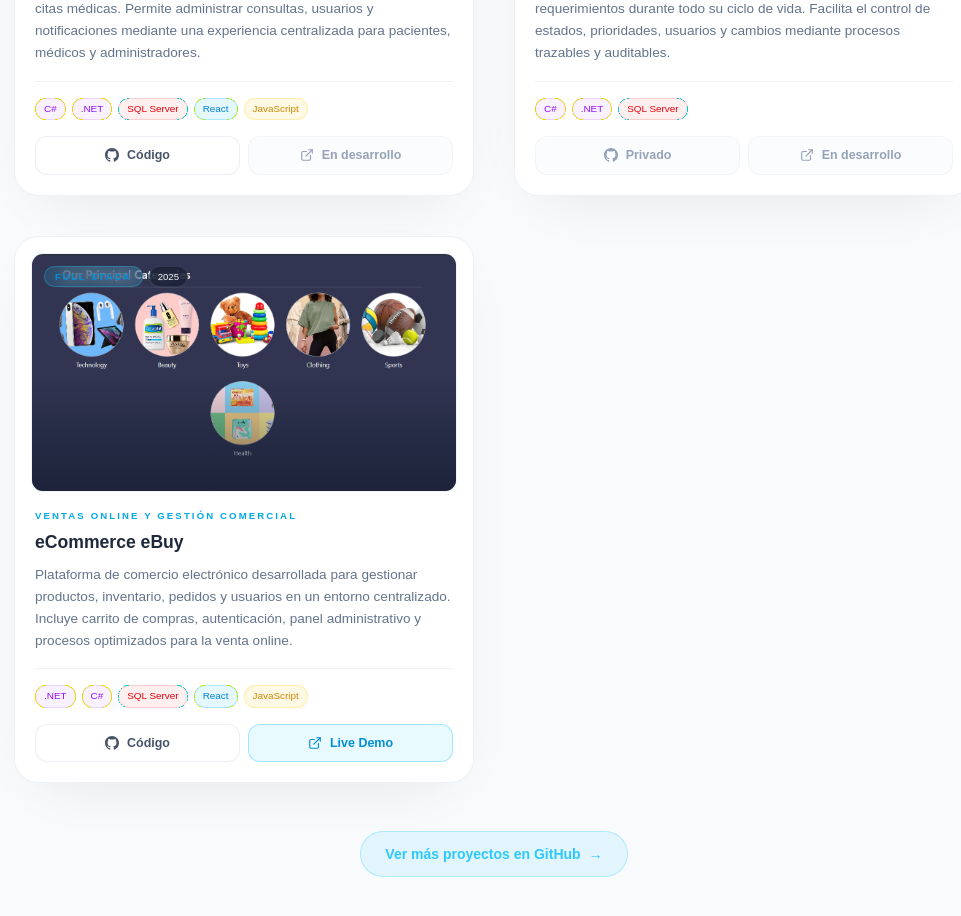
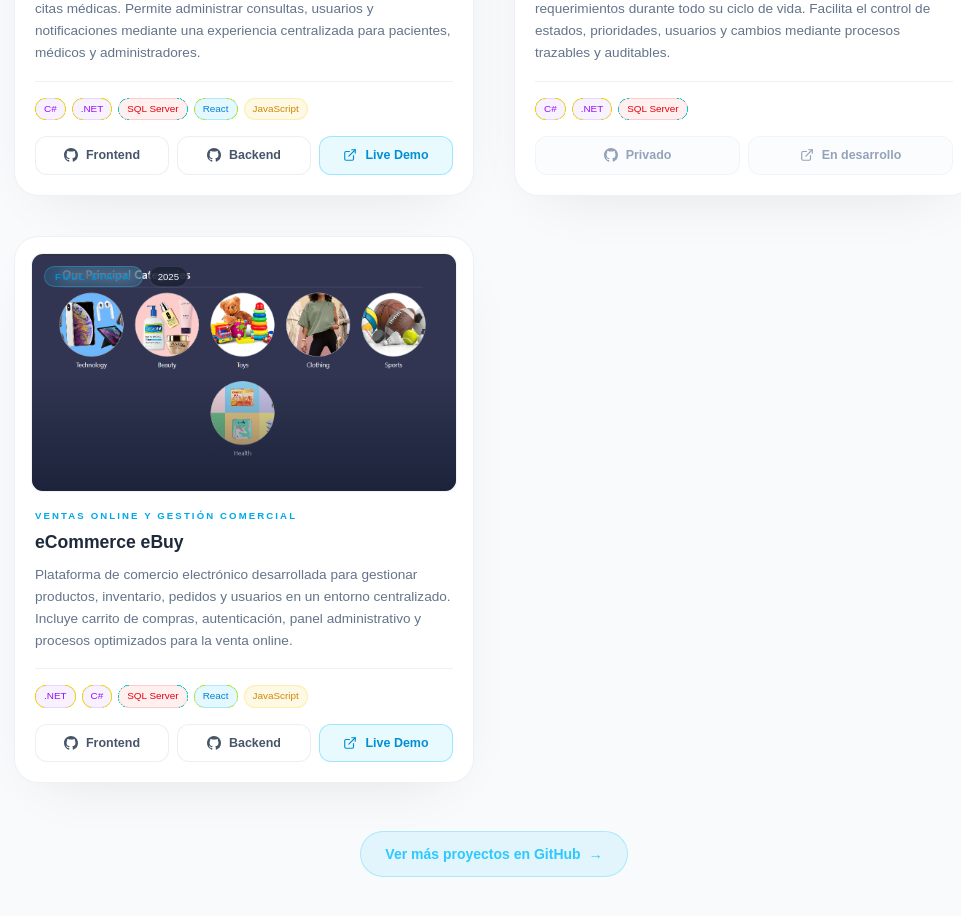
Before and after one commit to JuanAguirre009/JuanDev, a React (Vite) app: page / in a window 1280 px wide. Shown: the part 2460-3376 px from the top of the page, without its empty margins (146-1107 px from the left). Built offline with nearby package versions, Linux system fonts and the light colour scheme.

Commit message:
cambio de estilos
Agregar botón para distinguir entre el back y front en la parte de proyectos

```diff
--- a/src/components/ui/ProjectCard.jsx
+++ b/src/components/ui/ProjectCard.jsx
@@ -1,30 +1,32 @@
-  import { ExternalLink, Star } from "lucide-react";
+import { ExternalLink } from "lucide-react";
 
 const STACK_COLORS = {
-    "React":        "border-sky-400/25 bg-sky-400/10 text-sky-600 dark:text-sky-300",
-    "Next.js":      "border-neutral-400/25 bg-neutral-400/10 text-neutral-600 dark:text-neutral-200",
-    "TypeScript":   "border-blue-400/25 bg-blue-400/10 text-blue-600 dark:text-blue-300",
-    "JavaScript":   "border-yellow-400/25 bg-yellow-400/10 text-yellow-600 dark:text-yellow-300",
-    "C#":           "border-purple-400/25 bg-purple-400/10 text-purple-600 dark:text-purple-300",
-    ".NET":         "border-purple-400/25 bg-purple-400/10 text-purple-600 dark:text-purple-300",
-    "SQL Server":   "border-red-400/25 bg-red-400/10 text-red-600 dark:text-red-300",
-    "Node.js":      "border-green-400/25 bg-green-400/10 text-green-600 dark:text-green-300",
-    "Python":       "border-yellow-400/25 bg-yellow-400/10 text-yellow-600 dark:text-yellow-300",
-    "Docker":       "border-cyan-400/25 bg-cyan-400/10 text-cyan-600 dark:text-cyan-300",
-    "PostgreSQL":   "border-blue-400/25 bg-blue-400/10 text-blue-600 dark:text-blue-300",
-    "MongoDB":      "border-green-400/25 bg-green-400/10 text-green-600 dark:text-green-300",
+  React: "border-sky-400/25 bg-sky-400/10 text-sky-600 dark:text-sky-300",
+  "Next.js": "border-neutral-400/25 bg-neutral-400/10 text-neutral-600 dark:text-neutral-200",
+  TypeScript: "border-blue-400/25 bg-blue-400/10 text-blue-600 dark:text-blue-300",
+  JavaScript: "border-yellow-400/25 bg-yellow-400/10 text-yellow-600 dark:text-yellow-300",
+  "C#": "border-purple-400/25 bg-purple-400/10 text-purple-600 dark:text-purple-300",
+  ".NET": "border-purple-400/25 bg-purple-400/10 text-purple-600 dark:text-purple-300",
+  "SQL Server": "border-red-400/25 bg-red-400/10 text-red-600 dark:text-red-300",
+  "Node.js": "border-green-400/25 bg-green-400/10 text-green-600 dark:text-green-300",
+  Python: "border-yellow-400/25 bg-yellow-400/10 text-yellow-600 dark:text-yellow-300",
+  Docker: "border-cyan-400/25 bg-cyan-400/10 text-cyan-600 dark:text-cyan-300",
+  PostgreSQL: "border-blue-400/25 bg-blue-400/10 text-blue-600 dark:text-blue-300",
+  MongoDB: "border-green-400/25 bg-green-400/10 text-green-600 dark:text-green-300",
 };
 
-  const STACK_COLOR_DEFAULT = "border-dark-200/70 bg-white/80 text-dark-500 dark:border-dark-600/50 dark:bg-dark-700/60 dark:text-dark-200";
+const STACK_COLOR_DEFAULT =
+  "border-dark-200/70 bg-white/80 text-dark-500 dark:border-dark-600/50 dark:bg-dark-700/60 dark:text-dark-200";
 
 const CATEGORY_COLORS = {
   "Full Stack": "border-primary-400/30 bg-primary-400/15 text-primary-600 dark:text-primary-300",
-    "Backend":    "border-amber-400/30 bg-amber-400/15 text-amber-600 dark:text-amber-300",
-    "Frontend":   "border-sky-400/30 bg-sky-400/15 text-sky-600 dark:text-sky-300",
-    "Mobile":     "border-green-400/30 bg-green-400/15 text-green-600 dark:text-green-300",
+  Backend: "border-amber-400/30 bg-amber-400/15 text-amber-600 dark:text-amber-300",
+  Frontend: "border-sky-400/30 bg-sky-400/15 text-sky-600 dark:text-sky-300",
+  Mobile: "border-green-400/30 bg-green-400/15 text-green-600 dark:text-green-300",
 };
 
-  const CATEGORY_COLOR_DEFAULT = "border-white/15 bg-white/10 text-dark-600 dark:text-dark-100";
+const CATEGORY_COLOR_DEFAULT =
+  "border-white/15 bg-white/10 text-dark-600 dark:text-dark-100";
 
 const GithubIcon = () => (
   <svg
@@ -43,9 +45,12 @@
 
   return (
     <div className="absolute left-3 top-3 flex flex-wrap items-center gap-1.5">
-        <span className={`rounded-full border px-2.5 py-0.5 text-[0.6rem] font-semibold uppercase tracking-[0.18em] backdrop-blur-sm ${colorClasses}`}>
+      <span
+        className={`rounded-full border px-2.5 py-0.5 text-[0.6rem] font-semibold uppercase tracking-[0.18em] backdrop-blur-sm ${colorClasses}`}
+      >
         {category}
       </span>
+
       {date && (
         <span className="rounded-full border border-white/10 bg-dark-900/70 px-2 py-0.5 text-[0.6rem] font-medium text-dark-100 backdrop-blur-sm">
           {date}
@@ -55,28 +60,17 @@
   );
 };
 
-  const ImageHoverOverlay = ({ hasLiveUrl }) => {
-    if (!hasLiveUrl) return null;
-
-    return (
-      <div
-        aria-hidden="true"
-        className="absolute inset-0 flex items-center justify-center bg-dark-900/55 opacity-0 backdrop-blur-[1px] transition-opacity duration-300 group-hover:opacity-100"
+const StackList = ({ stack }) => (
+  <ul
+    className="flex flex-wrap gap-1.5"
+    aria-label="Tecnologías utilizadas"
   >
-        <span className="flex items-center gap-2 rounded-full border border-white/20 bg-white/10 px-4 py-2 text-xs font-semibold text-white backdrop-blur">
-          <ExternalLink className="h-3.5 w-3.5" aria-hidden="true" />
-          Ver demo
-        </span>
-      </div>
-    );
-  };
-
-  const StackList = ({ stack }) => (
-    <ul className="flex flex-wrap gap-1.5" aria-label="Tecnologías utilizadas">
     {stack.map((tech) => (
       <li
         key={tech}
-          className={`rounded-full border px-2 py-0.5 text-[0.62rem] font-medium transition-colors duration-200 ${STACK_COLORS[tech] ?? STACK_COLOR_DEFAULT}`}
+        className={`rounded-full border px-2 py-0.5 text-[0.62rem] font-medium transition-colors duration-200 ${
+          STACK_COLORS[tech] ?? STACK_COLOR_DEFAULT
+        }`}
       >
         {tech}
       </li>
@@ -84,21 +78,35 @@
   </ul>
 );
 
-  const CardActions = ({ github, href }) => (
-    <div className="mt-4 flex items-center gap-2">
-      {github ? (
+const CardActions = ({ githubFront, githubBack, href }) => (
+  <div className="mt-4 flex flex-wrap items-center gap-2">
+    {githubFront && (
       <a
-          href={github}
+        href={githubFront}
         target="_blank"
         rel="noopener noreferrer"
         onClick={(e) => e.stopPropagation()}
-          aria-label="Ver código fuente en GitHub"
         className="flex flex-1 items-center justify-center gap-2 rounded-xl border border-dark-200/70 bg-white/80 px-3 py-2 text-[0.78rem] font-semibold text-dark-600 transition-all duration-200 hover:border-dark-300 hover:bg-white hover:text-dark-800 dark:border-white/10 dark:bg-white/5 dark:text-dark-200 dark:hover:border-white/20 dark:hover:bg-white/10 dark:hover:text-white"
       >
         <GithubIcon />
-          Código
+        Frontend
       </a>
-      ) : (
+    )}
+
+    {githubBack && (
+      <a
+        href={githubBack}
+        target="_blank"
+        rel="noopener noreferrer"
+        onClick={(e) => e.stopPropagation()}
+        className="flex flex-1 items-center justify-center gap-2 rounded-xl border border-dark-200/70 bg-white/80 px-3 py-2 text-[0.78rem] font-semibold text-dark-600 transition-all duration-200 hover:border-dark-300 hover:bg-white hover:text-dark-800 dark:border-white/10 dark:bg-white/5 dark:text-dark-200 dark:hover:border-white/20 dark:hover:bg-white/10 dark:hover:text-white"
+      >
+        <GithubIcon />
+        Backend
+      </a>
+    )}
+
+    {!githubFront && !githubBack && (
       <span
         title="Repositorio privado"
         className="flex flex-1 cursor-not-allowed select-none items-center justify-center gap-2 rounded-xl border border-dark-200/40 bg-dark-100/30 px-3 py-2 text-[0.78rem] font-semibold text-dark-400 dark:border-white/5 dark:bg-white/[0.03] dark:text-dark-500"
@@ -114,10 +122,9 @@
         target="_blank"
         rel="noopener noreferrer"
         onClick={(e) => e.stopPropagation()}
-          aria-label="Ver demo en vivo del proyecto"
         className="flex flex-1 items-center justify-center gap-2 rounded-xl border border-primary-400/40 bg-primary-400/10 px-3 py-2 text-[0.78rem] font-semibold text-primary-600 transition-all duration-200 hover:border-primary-400/60 hover:bg-primary-400/20 hover:text-primary-700 dark:text-primary-300 dark:hover:text-primary-200"
       >
-          <ExternalLink className="h-3.5 w-3.5 shrink-0" aria-hidden="true" />
+        <ExternalLink className="h-3.5 w-3.5 shrink-0" />
         Live Demo
       </a>
     ) : (
@@ -125,7 +132,7 @@
         title="Demo en desarrollo"
         className="flex flex-1 cursor-not-allowed select-none items-center justify-center gap-2 rounded-xl border border-dark-200/40 bg-dark-100/30 px-3 py-2 text-[0.78rem] font-semibold text-dark-400 dark:border-white/5 dark:bg-white/[0.03] dark:text-dark-500"
       >
-          <ExternalLink className="h-3.5 w-3.5 shrink-0" aria-hidden="true" />
+        <ExternalLink className="h-3.5 w-3.5 shrink-0" />
         En desarrollo
       </span>
     )}
@@ -141,13 +148,13 @@
     excerpt,
     cover,
     stack = [],
-      github = null,
+    githubFront = null,
+    githubBack = null,
     href = null,
   } = project;
 
   return (
     <article className="group relative flex h-full flex-col overflow-hidden rounded-[24px] border border-dark-200/60 bg-white shadow-[0_20px_60px_-30px_rgba(0,0,0,0.12)] backdrop-blur-sm transition-all duration-300 hover:-translate-y-1.5 hover:border-primary-400/30 hover:shadow-[0_28px_70px_-25px_rgba(0,0,0,0.18)] dark:border-white/[0.08] dark:bg-dark-900/80 dark:shadow-[0_20px_60px_-30px_rgba(0,0,0,0.6)] dark:hover:border-primary-400/20 dark:hover:shadow-[0_28px_70px_-25px_rgba(0,0,0,0.75),0_0_0_1px_rgba(99,179,237,0.12)]">
-
       <div className="relative mx-4 mt-4 aspect-[16/9] overflow-hidden rounded-xl border border-dark-200/40 bg-dark-100/50 dark:border-white/[0.08] dark:bg-dark-800">
         <img
           src={cover}
@@ -156,8 +163,12 @@
           loading="lazy"
           decoding="async"
         />
-          <div aria-hidden="true" className="pointer-events-none absolute inset-0 bg-gradient-to-t from-dark-900/60 via-transparent to-transparent" />
-          <ImageHoverOverlay hasLiveUrl={Boolean(href)} />
+
+        <div
+          aria-hidden="true"
+          className="pointer-events-none absolute inset-0 bg-gradient-to-t from-dark-900/60 via-transparent to-transparent"
+        />
+
         <CardBadges category={category} date={date} />
       </div>
 
@@ -167,15 +178,27 @@
             {subtitle}
           </span>
         )}
+
         <h3 className="mt-1.5 text-[1.1rem] font-bold leading-snug text-dark-800 dark:text-white">
           {title}
         </h3>
+
         <p className="mt-2.5 text-[0.85rem] leading-relaxed text-dark-500 dark:text-dark-300">
           {excerpt}
         </p>
-          <div aria-hidden="true" className="my-4 h-px w-full bg-dark-200/60 dark:bg-white/[0.06]" />
+
+        <div
+          aria-hidden="true"
+          className="my-4 h-px w-full bg-dark-200/60 dark:bg-white/[0.06]"
+        />
+
         <StackList stack={stack} />
-          <CardActions github={github} href={href} />
+
+        <CardActions
+          githubFront={githubFront}
+          githubBack={githubBack}
+          href={href}
+        />
       </div>
     </article>
   );
--- a/src/data/projects.js
+++ b/src/data/projects.js
@@ -1,4 +1,3 @@
-
 export const PROJECTS = [
   {
     title: "MiSalud",
@@ -10,9 +9,13 @@
       "Plataforma web desarrollada con React y .NET para la gestión de citas médicas. Permite administrar consultas, usuarios y notificaciones mediante una experiencia centralizada para pacientes, médicos y administradores.",
     cover: "/images/projects/MiSalud.png",
     stack: ["C#", ".NET", "SQL Server", "React", "JavaScript"],
-    github: "https://github.com/tuusuario/misalud",
-    href: null,
+
+    githubFront: "https://github.com/JuanAguirre009/MiSalud-front",
+    githubBack: "https://github.com/JuanAguirre009/MiSalud-Back",
+
+    href: "https://mi-salud-front-nine.vercel.app/",
   },
+
   {
     title: "Gestión de Requerimientos",
     subtitle: "Trazabilidad y control del ciclo de vida",
@@ -23,9 +26,13 @@
       "Sistema backend para administrar y dar seguimiento a requerimientos durante todo su ciclo de vida. Facilita el control de estados, prioridades, usuarios y cambios mediante procesos trazables y auditables.",
     cover: "/images/projects/backend.webp",
     stack: ["C#", ".NET", "SQL Server"],
-    github: null,
+
+    githubFront: null,
+    githubBack: null,
+
     href: null,
   },
+
   {
     title: "eCommerce eBuy",
     subtitle: "Ventas online y gestión comercial",
@@ -36,7 +43,10 @@
       "Plataforma de comercio electrónico desarrollada para gestionar productos, inventario, pedidos y usuarios en un entorno centralizado. Incluye carrito de compras, autenticación, panel administrativo y procesos optimizados para la venta online.",
     cover: "/images/projects/Ebuy.png",
     stack: [".NET", "C#", "SQL Server", "React", "JavaScript"],
-    github: "https://github.com/samuelcuello05/eBuy",
+
+    githubFront: "https://github.com/JuanAguirre009/eBuy",
+    githubBack: "https://github.com/JuanAguirre009/eBuy",
+
     href: "https://ebuyfront.netlify.app/#category-2",
   },
 ];
```
Lines whose indentation alone changed are shown as unchanged.
